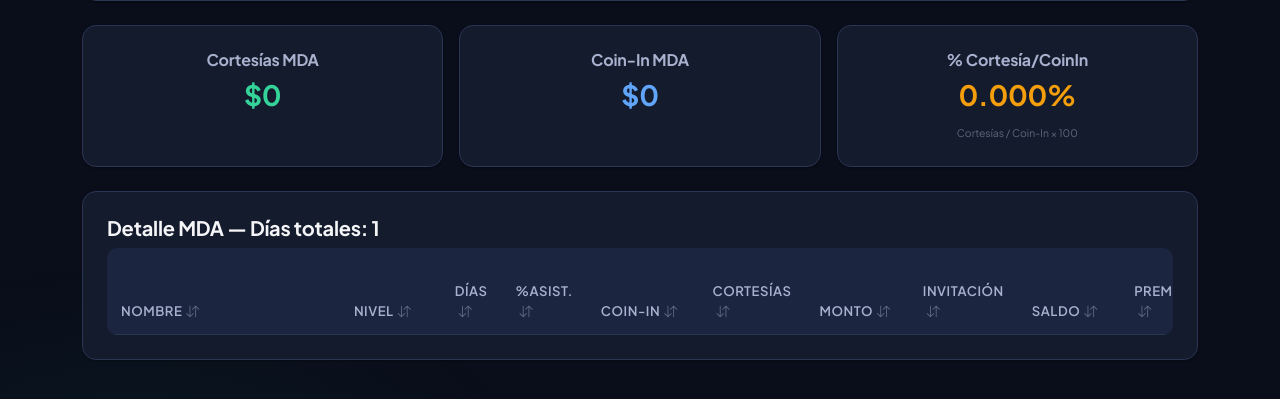
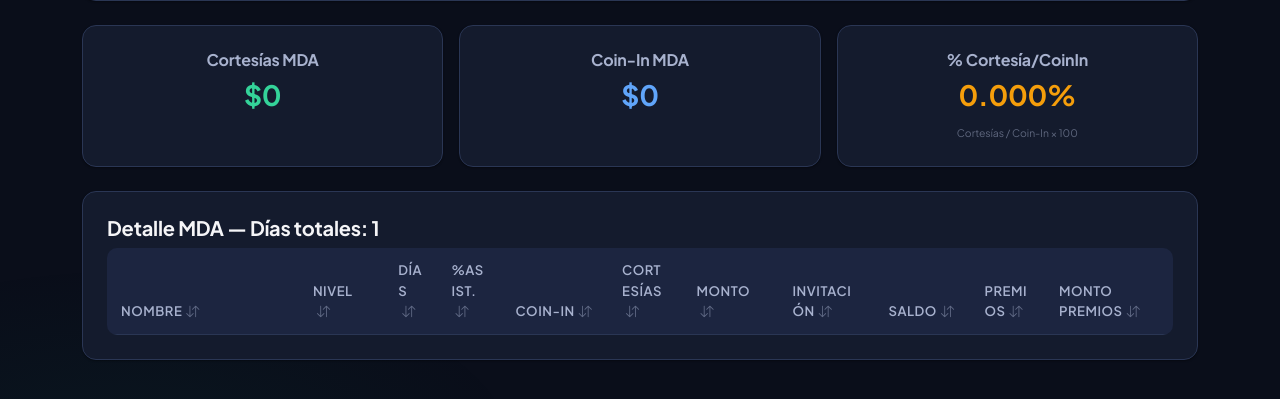
Before and after one commit to kennyAguilar/sgos-reportes, a Flask app: page /comps/control/invitaciones-mda in a window 1280 px wide. Shown: the part 340-739 px from the top of the page. Run offline with Flask 3, Linux system fonts and the light colour scheme; a user stored in the database is signed in; data that the repository does not hold is empty; some libraries are stand-ins or nearby versions.

Commit message:
style(MDA): tabla full-width con columna Premios visible sin scroll

```diff
--- a/sgos_web/templates/comps/control_invitaciones_mda.html
+++ b/sgos_web/templates/comps/control_invitaciones_mda.html
@@ -82,10 +82,10 @@
   <div class="card-body">
     <h5 class="card-title">Detalle MDA — Días totales: {{ dias_totales }}</h5>
     <div class="table-responsive">
-      <table class="table table-dark table-striped table-hover table-sm sortable" style="min-width: 1200px;">
+      <table class="table table-dark table-striped table-hover table-sm sortable" style="width: 100%; table-layout: fixed;">
         <colgroup>
-          <col style="width: 22%;">
-          <col style="width: 9%;">
+          <col style="width: 18%;">
+          <col style="width: 8%;">
           <col style="width: 5%;">
           <col style="width: 6%;">
           <col style="width: 10%;">
@@ -93,8 +93,8 @@
           <col style="width: 9%;">
           <col style="width: 9%;">
           <col style="width: 9%;">
-          <col style="width: 6%;">
-          <col style="width: 8%;">
+          <col style="width: 7%;">
+          <col style="width: 12%;">
         </colgroup>
         <thead>
           <tr>
@@ -109,10 +109,10 @@
           {% set outer_idx = loop.index %}
           {% if jefe_actual and prods_por_cliente %}
           <tr class="caso-row {{ 'table-danger' if r.saldo < 0 else '' }}" data-caso="{{ outer_idx }}" style="cursor:pointer" title="Click para ver productos">
-            <td class="text-nowrap"><i class="bi bi-chevron-right me-1 chevron-icon"></i>{{ r.nombre }}</td>
+            <td><i class="bi bi-chevron-right me-1 chevron-icon"></i>{{ r.nombre }}</td>
           {% else %}
           <tr class="{{ 'table-danger' if r.saldo < 0 else '' }}">
-            <td class="text-nowrap">{{ r.nombre }}</td>
+            <td>{{ r.nombre }}</td>
           {% endif %}
             <td><span class="badge bg-info">{{ r.nivel }}</span></td>
             <td>{{ r.dias_asistidos }}</td>
```
